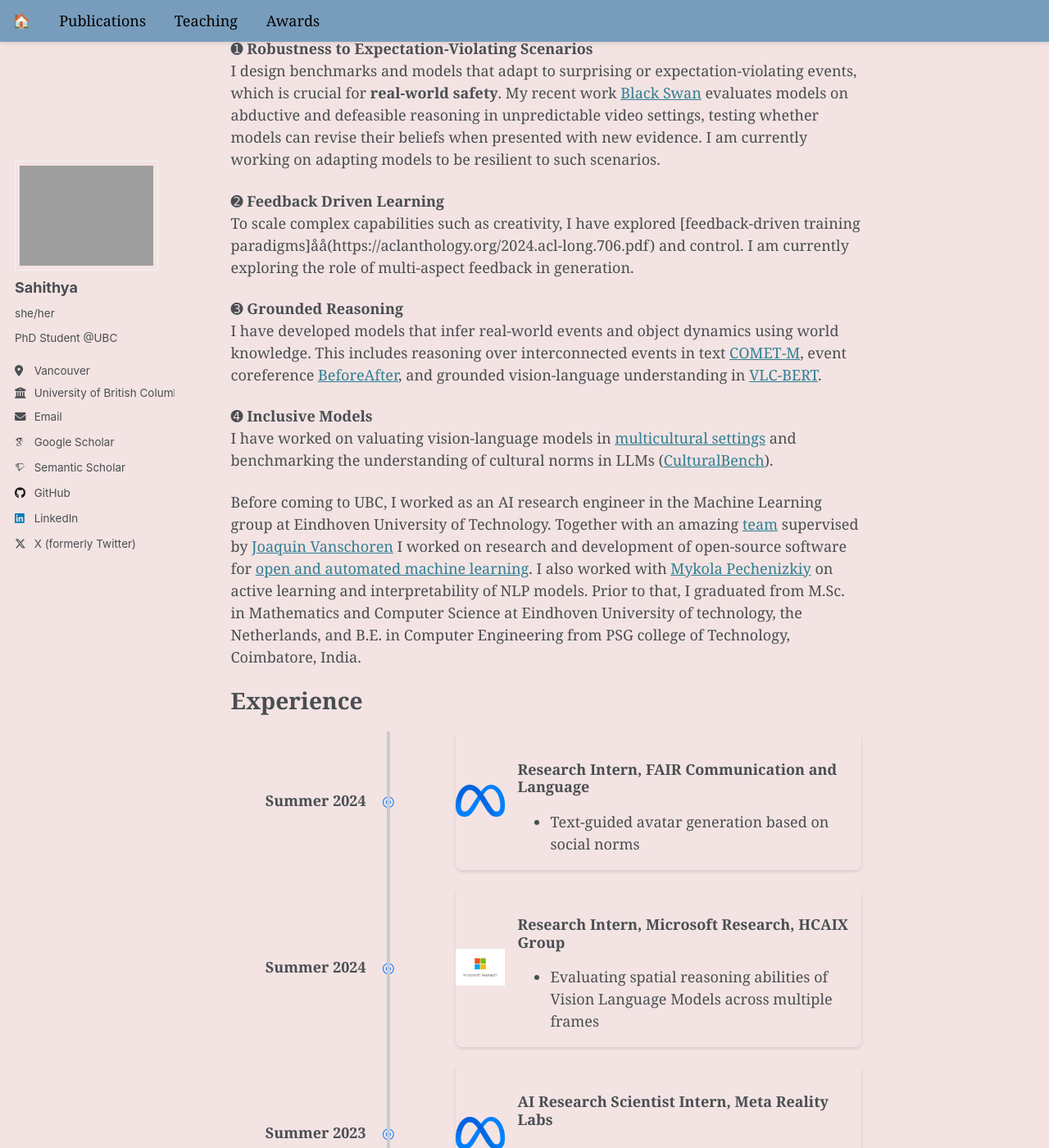
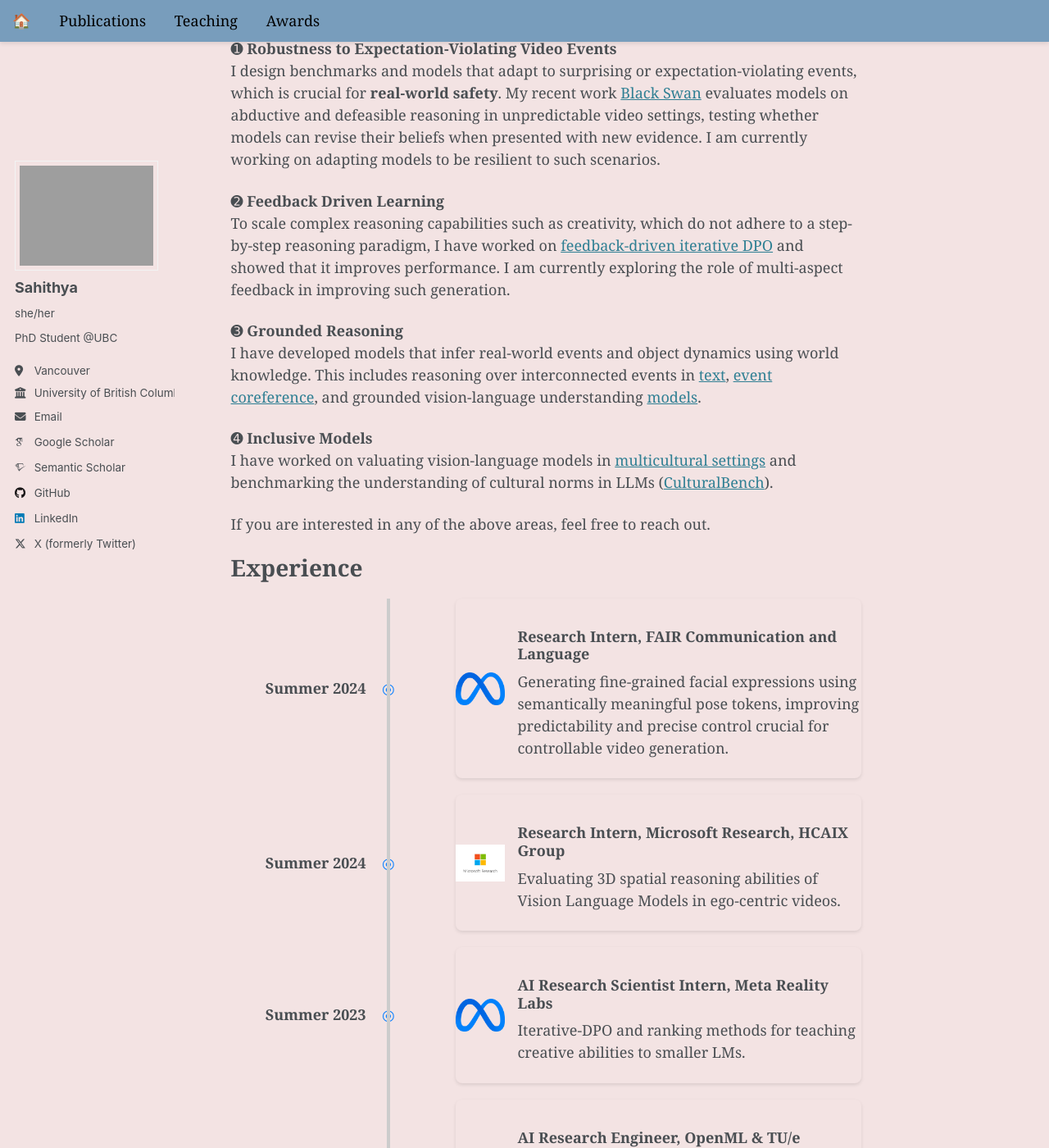
Before and after one commit to sahithyaravi/sahithyaravi.github.io, a Jekyll site: the page built from _pages/about.md, in a window 1280 px wide and 1400 px high, scrolled down 341 px. Shown: the whole window at 82% size. Built offline with Jekyll 4.4.1, drawn with Linux system fonts in a browser that asks for light colours; some web fonts are replaced; some of the changed text lies outside the part shown.

Commit message:
update experiences

```diff
--- a/_pages/about.md
+++ b/_pages/about.md
@@ -10,24 +10,24 @@ Hi! I am a Ph.D. student at the Univeristy of British Columbia (UBC) CS advised
 
 The goal of my research is to develop robust and safe AI models that move beyond pattern recognition to achieve a deeper, context-sensitive understanding of the world. Specifically, I evaluate and improve critical reasoning capabilities across multiple modalities (text, images, videos) - which are fundamental for safe and effective deployment in real-world applications.
 
-My focusing on the following interconnected areas:
+My focus is on the following interconnected areas:
 
-➊ **Robustness to Expectation-Violating Scenarios**
+➊ **Robustness to Expectation-Violating Video Events**
 I design benchmarks and models that adapt to surprising or expectation-violating events, which is crucial for **real-world safety**.
 My recent work [Black Swan](https://blackswan.cs.ubc.ca/) evaluates models on abductive and defeasible reasoning in unpredictable video settings, testing whether models can revise their beliefs when presented with new evidence. I am currently working on adapting models to be resilient to such scenarios.
 
 ➋ **Feedback Driven Learning**
-To scale complex capabilities such as creativity, I have explored [feedback-driven training paradigms]åå(https://aclanthology.org/2024.acl-long.706.pdf) and control. I am currently exploring the role of multi-aspect feedback in generation.
+To scale complex reasoning capabilities such as creativity, which do not adhere to a step-by-step reasoning paradigm, I have worked on [feedback-driven iterative DPO](https://aclanthology.org/2024.acl-long.706.pdf) and showed that it improves performance. I am currently exploring the role of multi-aspect feedback in improving such generation.
 
 ➌ **Grounded Reasoning**
-I have developed models that infer real-world events and object dynamics using world knowledge. This includes reasoning over interconnected events in text [COMET-M](https://aclanthology.org/2023.findings-emnlp.861.pdf), event coreference [BeforeAfter](https://aclanthology.org/2023.eacl-main.125), and grounded vision-language understanding in [VLC-BERT](https://openaccess.thecvf.com/content/WACV2023/papers/Ravi_VLC-BERT_Visual_Question_Answering_With_Contextualized_Commonsense_Knowledge_WACV_2023_paper.pdf).
+I have developed models that infer real-world events and object dynamics using world knowledge. This includes reasoning over interconnected events in [text](https://aclanthology.org/2023.findings-emnlp.861.pdf), [event coreference](https://aclanthology.org/2023.eacl-main.125), and grounded vision-language understanding [models](https://openaccess.thecvf.com/content/WACV2023/papers/Ravi_VLC-BERT_Visual_Question_Answering_With_Contextualized_Commonsense_Knowledge_WACV_2023_paper.pdf).
 
 ➍ **Inclusive Models**
 I have worked on valuating vision-language models in [multicultural settings](https://aclanthology.org/2024.emnlp-main.385/) and benchmarking the understanding of cultural norms in LLMs ([CulturalBench](https://arxiv.org/abs/2410.02677)).
 
+If you are interested in any of the above areas, feel free to reach out.
 
-
-Before coming to UBC, I worked as an AI research engineer in the Machine Learning group at Eindhoven University of Technology. Together with an amazing [team](https://github.com/orgs/openml/people) supervised by [Joaquin Vanschoren](https://joaquinvanschoren.github.io/home/#lab) I worked on research and development of open-source software for [open and automated machine learning](https://github.com/openml). I also worked with [Mykola Pechenizkiy](https://www.win.tue.nl/~mpechen/) on active learning and interpretability of NLP models. Prior to that, I graduated from M.Sc. in Mathematics and Computer Science at Eindhoven University of technology, the Netherlands, and B.E. in Computer Engineering from PSG college of Technology, Coimbatore, India.
+<!-- Before coming to UBC, I worked as an AI research engineer in the Machine Learning group at Eindhoven University of Technology. Together with an amazing [team](https://github.com/orgs/openml/people) supervised by [Joaquin Vanschoren](https://joaquinvanschoren.github.io/home/#lab) I worked on research and development of open-source software for [open and automated machine learning](https://github.com/openml). I also worked with [Mykola Pechenizkiy](https://www.win.tue.nl/~mpechen/) on active learning and interpretability of NLP models. Prior to that, I graduated from M.Sc. in Mathematics and Computer Science at Eindhoven University of technology, the Netherlands, and B.E. in Computer Engineering from PSG college of Technology, Coimbatore, India.  -->
 
 
 # Experience
@@ -110,9 +110,7 @@ Before coming to UBC, I worked as an AI research engineer in the Machine Learnin
       <img src="../images/meta_logo.png" alt="FAIR Logo">
       <div>
         <h3>Research Intern, FAIR Communication and Language</h3>
-        <ul>
-          <li>Text-guided avatar generation based on social norms</li>
-        </ul>
+          <p>Generating fine-grained facial expressions using semantically meaningful pose tokens, improving predictability and precise control crucial for controllable video generation. </p>
       </div>
     </div>
   </div>
@@ -124,9 +122,7 @@ Before coming to UBC, I worked as an AI research engineer in the Machine Learnin
       <img src="../images/msr_logo.jpeg" alt="Microsoft Research Logo">
       <div>
         <h3>Research Intern, Microsoft Research, HCAIX Group</h3>
-        <ul>
-          <li>Evaluating spatial reasoning abilities of Vision Language Models across multiple frames</li>
-        </ul>
+        <p>Evaluating 3D spatial reasoning abilities of Vision Language Models in ego-centric videos.</p>
       </div>
     </div>
   </div>
@@ -138,26 +134,11 @@ Before coming to UBC, I worked as an AI research engineer in the Machine Learnin
       <img src="../images/meta_logo.png" alt="Meta Reality Labs Logo">
       <div>
         <h3>AI Research Scientist Intern, Meta Reality Labs</h3>
-        <ul>
-          <li>Distillation from Large Language Models (LLMs) to Small Language Models (SLMs)</li>
-        </ul>
+        <p> Iterative-DPO and ranking methods for teaching creative abilities to smaller LMs.</p>
       </div>
     </div>
   </div>
 
-  <!-- Experience 4 -->
-  <div class="timeline-item">
-    <div class="timeline-year">2021 - Present</div>
-    <div class="experience-card">
-      <img src="../images/ubc_cs_logo.png" alt="UBC Logo">
-      <div>
-        <h3>Research Assistant, UBC NLP Group</h3>
-        <ul>
-          <li>Commonsense, abductive, and counterfactual reasoning in Vision Language tasks</li>
-        </ul>
-      </div>
-    </div>
-  </div>
 
   <!-- Experience 5 -->
   <div class="timeline-item">
@@ -166,10 +147,7 @@ Before coming to UBC, I worked as an AI research engineer in the Machine Learnin
       <img src="../images/openml_logo.png" alt="OpenML Logo">
       <div>
         <h3>AI Research Engineer, OpenML & TU/e</h3>
-        <ul>
-          <li>Core developer for OpenML and AutoML research infrastructure</li>
-          <li>Developed meta-learning approaches for AutoML experiment selection</li>
-        </ul>
+        <p>I worked as an AI research engineer in the Machine Learning group at Eindhoven University of Technology. Together with an amazing [team](https://github.com/orgs/openml/people) supervised by [Joaquin Vanschoren](https://joaquinvanschoren.github.io/home/#lab) I worked on research and development of open-source software for [open and automated machine learning](https://github.com/openml). I also worked with [Mykola Pechenizkiy](https://www.win.tue.nl/~mpechen/) on active learning and interpretability of NLP models. </p>
       </div>
     </div>
   </div>
```
